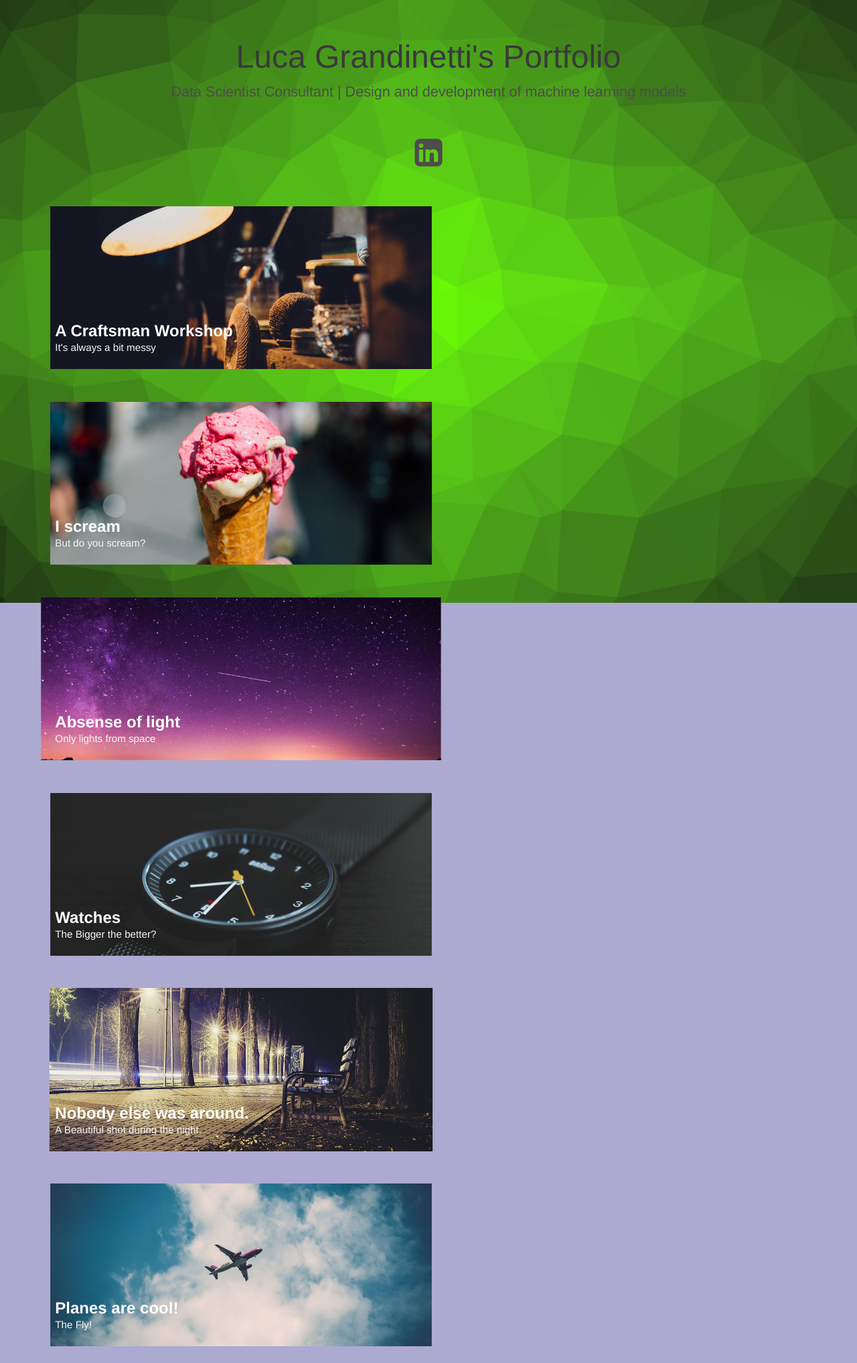
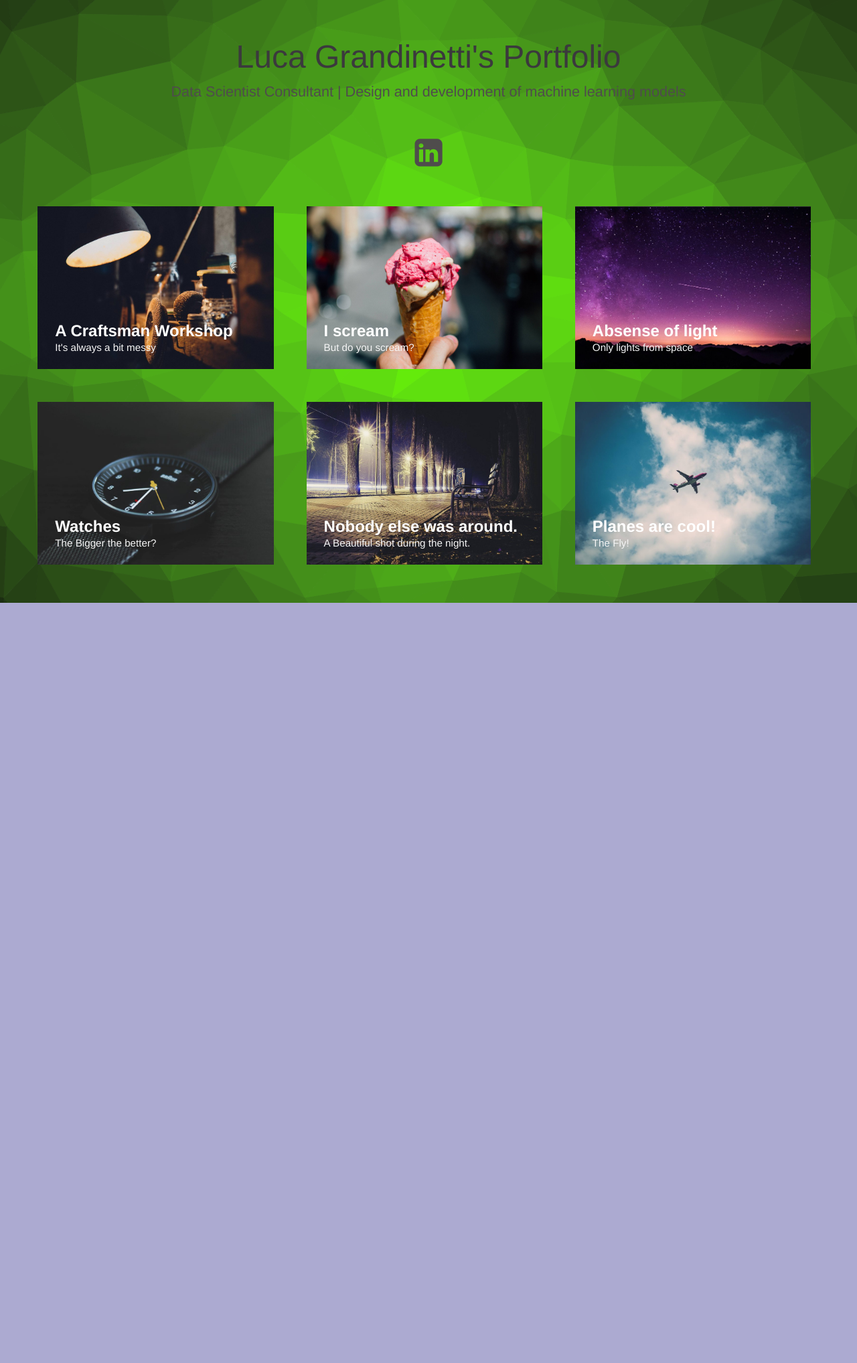
Before and after one commit to glep93/glep93, a Jekyll site: the page built from index.html, in a window 1280 px wide. Shown: the whole page at 67% size. Built offline with Jekyll 4.4.1, drawn with Linux system fonts in a browser that asks for light colours; after the commit the page ends 900 px from its top, so only the background shows below that.

Commit message:
Update modern-blog.css

```diff
--- a/css/modern-blog.css
+++ b/css/modern-blog.css
@@ -4,7 +4,7 @@
 .card {
 	position: relative;
 	float: left;
-	width: 50%;
+	width: 29%;
 	height: 0;
 	margin: 2%;
 	padding-bottom: 20%;
@@ -102,7 +102,8 @@
 
 .card__copy {
 	font-size: 1.25em;
-	max-width: 900px;
+	/*max-width: 900px;*/
+	width: 80%;
 	margin: 0 auto;
 	padding: 25px 30px 100px;
 	color: #3b393d;
```
